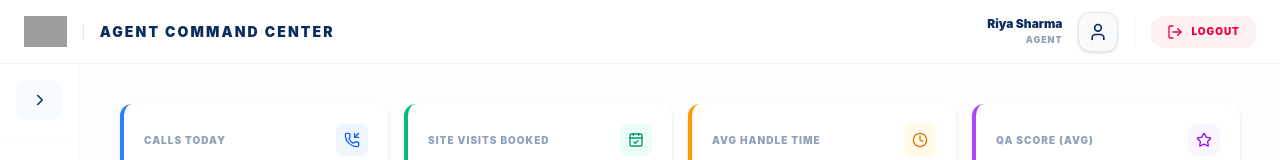
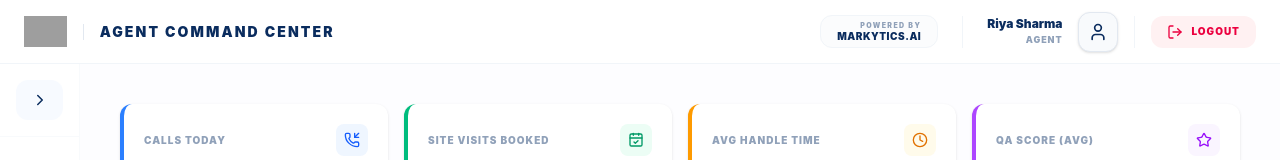
Before and after one commit to Suyash0604/Adani-Reality, a React (Vite) app: page / in a window 1280 px wide. Both pictures are taken after a click on the button "Sign In to Your Workspace". Shown: the top 160 px of the page. Built offline with nearby package versions, Linux system fonts and the light colour scheme; grey boxes are pictures that could not be loaded.

Commit message:
powered by added

```diff
--- a/src/components/layout/AppShell.jsx
+++ b/src/components/layout/AppShell.jsx
@@ -53,6 +53,14 @@ const AppShell = ({ title, children, fitViewport = false }) => {
         </div>
 
         <div className="flex items-center gap-6">
+          {/* POWERED BY BRANDING */}
+          <div className="hidden md:flex flex-col items-end gap-0.5 px-4 py-1.5 rounded-xl bg-slate-50/50 border border-slate-100">
+             <span className="text-[7px] font-black text-slate-400 uppercase tracking-[0.2em] leading-none">Powered by</span>
+             <span className="text-[10px] font-black text-[#0A2C5E] uppercase tracking-wider leading-none">Markytics.ai</span>
+          </div>
+
+          <div className="h-8 w-px bg-slate-100 hidden md:block" />
+
           {/* USER PROFILE & LOGOUT */}
           <div className="flex items-center gap-4 group">
              <div className="text-right hidden sm:block">
@@ -127,8 +135,11 @@ const AppShell = ({ title, children, fitViewport = false }) => {
             })}
           </div>
 
-          <div className="p-4 border-t border-slate-50">
-             {/* Bottom space preserved for future use or purely for layout balance */}
+          <div className="p-6 border-t border-slate-50 mt-auto">
+             <div className={`transition-all duration-500 ${isExpanded ? 'opacity-100 translate-x-0' : 'opacity-0 -translate-x-4 pointer-events-none'}`}>
+                <p className="text-[7px] font-black text-slate-400 uppercase tracking-[0.2em] mb-1">Powered by</p>
+                <p className="text-[10px] font-black text-[#0A2C5E] uppercase tracking-widest">Markytics.ai</p>
+             </div>
           </div>
         </aside>
 
```
